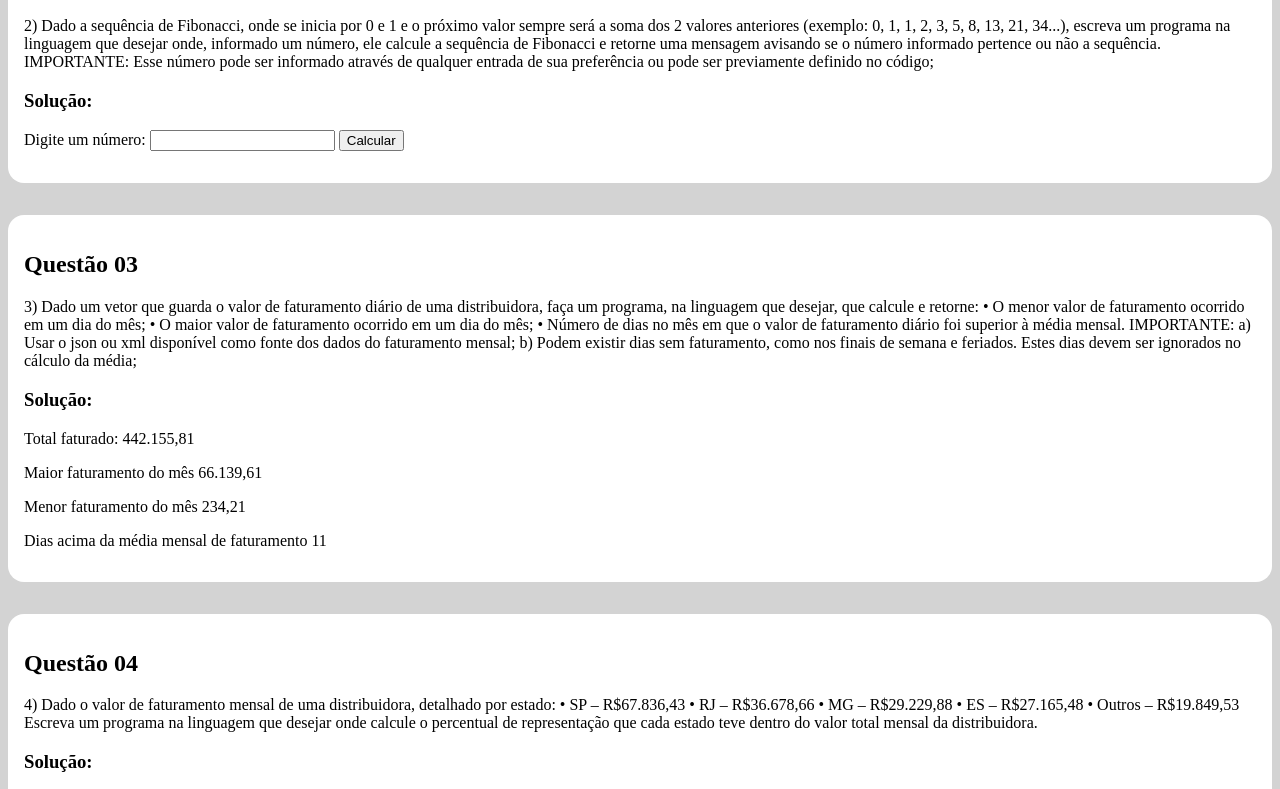
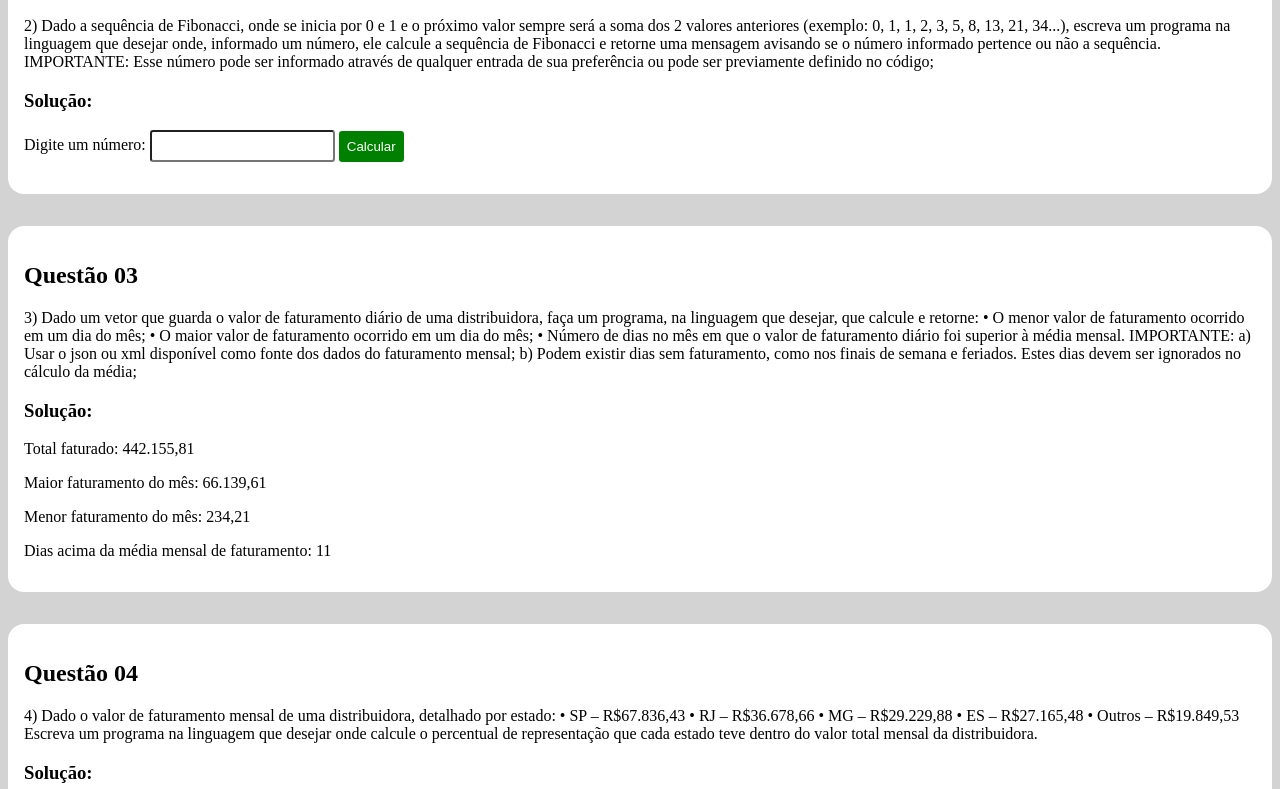
Before and after one commit to VictorEzaki/desafio-estagio-target, a plain HTML site: page index.html in a window 1280 px wide. Shown: the part 446-1235 px from the top of the page. Drawn offline with Linux system fonts and the light colour scheme.

Commit message:
feat: update styles

```diff
--- a/scripts/faturamento.js
+++ b/scripts/faturamento.js
@@ -31,7 +31,7 @@ const faturamento = (data) =>{
     );
 
     total.textContent = `Total faturado:  ${sum}`;
-    dayMax.textContent = `Maior faturamento do mês ${max}`;
-    dayMin.textContent = `Menor faturamento do mês ${min}`;
-    avg.textContent = `Dias acima da média mensal de faturamento ${maxMedia.length}`;
+    dayMax.textContent = `Maior faturamento do mês: ${max}`;
+    dayMin.textContent = `Menor faturamento do mês: ${min}`;
+    avg.textContent = `Dias acima da média mensal de faturamento: ${maxMedia.length}`;
 }
--- a/styles.css
+++ b/styles.css
@@ -14,3 +14,20 @@ h1{
     padding: 1rem;
     border-radius: 1rem;
 }
+
+button{
+    background-color: green;
+    color: white;
+    border-style: none;
+    padding: 0.5rem;
+    border-radius: 0.2rem;
+}
+button:hover{
+    opacity: 95%;
+    cursor: pointer;
+}
+
+input{
+    border-radius: 0.2rem;
+    height: 1.6rem;
+}
```
